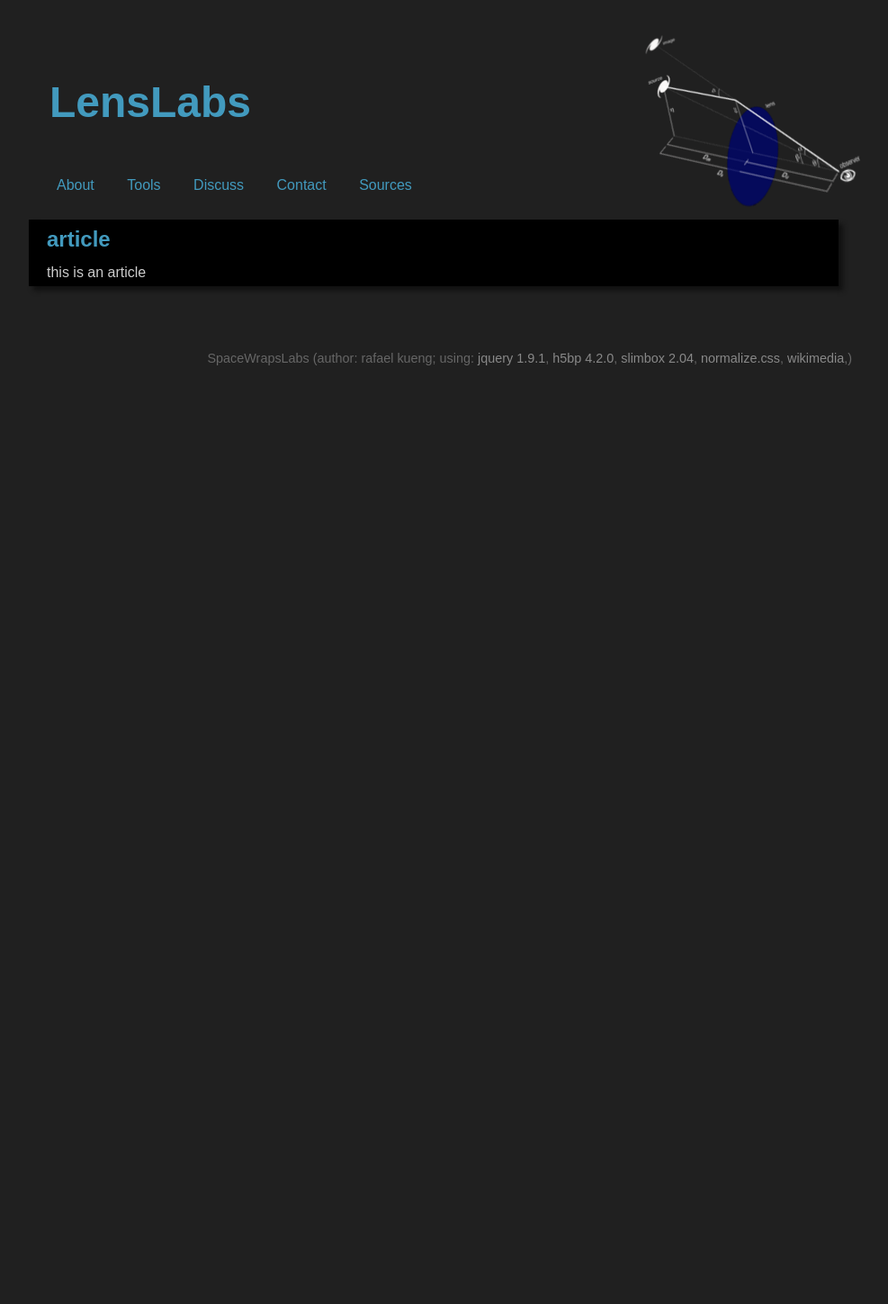
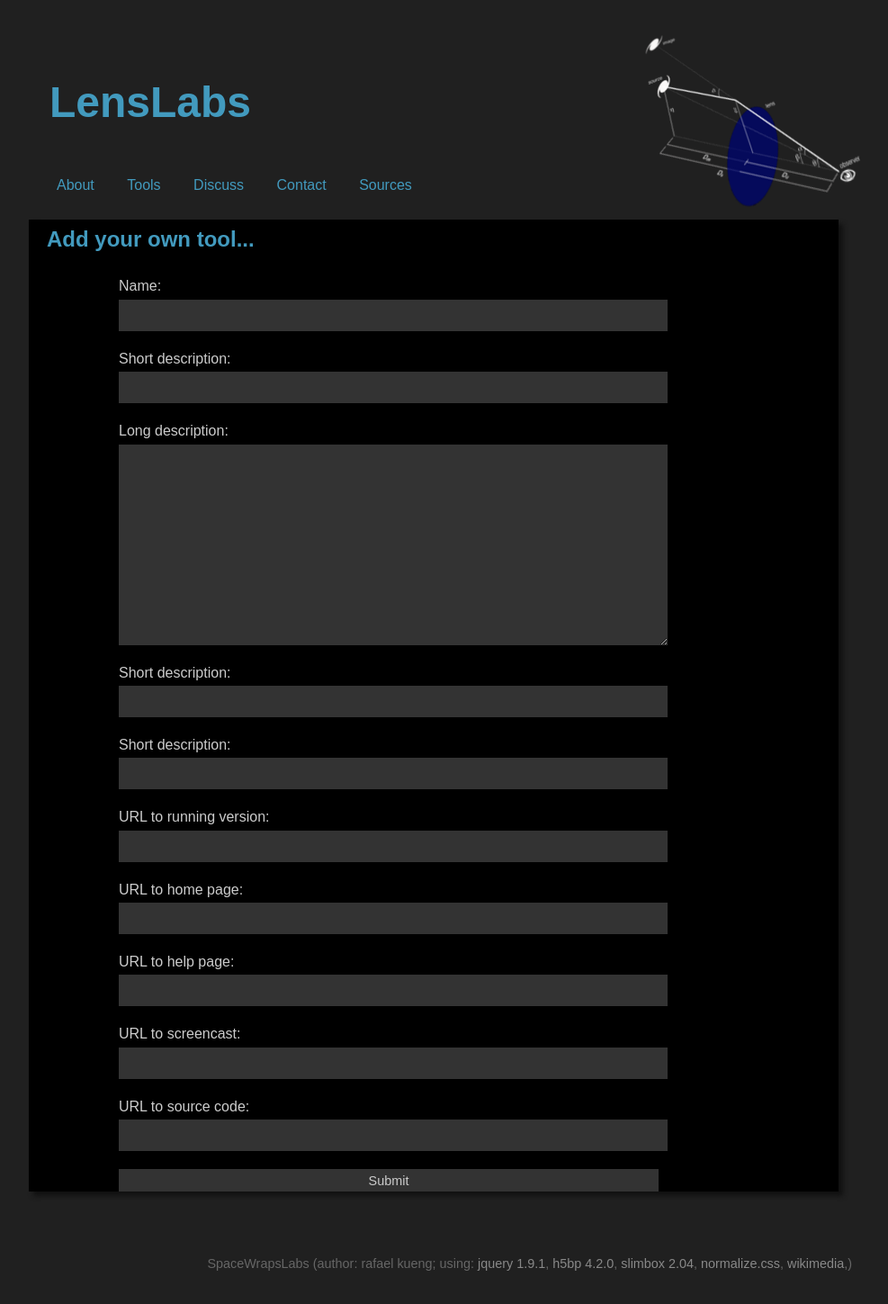
Before and after one commit to RafiKueng/swl-page, a PHP site: page /index.php?page=form in a window 1280 px wide. Shown: the whole page at 90% size, without its empty margins (158-1145 px from the left). Before the commit the page ends 406 px from the top, so only its background shows below. Run offline with PHP 8.4, Linux system fonts and the light colour scheme; some libraries are stand-ins or nearby versions.

Commit message:
added addtool infos and form

```diff
--- a/css/main.css
+++ b/css/main.css
@@ -342,6 +342,40 @@ h3 {
 
 
 
+form {
+  /*border: #ff0 solid 1px;*/
+  width: 700px;
+  margin: 20px auto 20px auto;
+  padding: 20px auto 20px auto;
+
+}
+
+label {
+  display: block;
+  margin-top: 20px;
+}
+
+input, textarea {
+  display: block;
+  width: 600px;
+  background: #333;
+  /*border: 1px solid #ccc;*/
+  border: none;
+  font-size: 0.9em;
+  color: #ccc;
+  height: 25px;
+  padding: 5px;
+  margin-top: 3px;
+}
+
+textarea {
+  height: 213px;
+}
+
+#submit {
+  margin: 20px 0 20px 0;
+}
+
 
 /* ==========================================================================
    Helper classes
--- /dev/null
+++ b/form.php
@@ -0,0 +1,40 @@
+<div class="article">
+  <h2>Add your own tool...</h2>
+  <form method="post" action="create_json.php">
+
+    <label>Name:</label>
+    <input name="Name">
+
+    <label>Short description:</label>
+    <input name="ShortDescr">
+
+    <label>Long description:</label>
+    <textarea name="LongDescr"></textarea>
+
+
+    <label>Short description:</label>
+    <input name="ShortDescr">
+
+    <label>Short description:</label>
+    <input name="ShortDescr">
+
+
+    <label>URL to running version:</label>
+    <input name="UseItURL">
+
+    <label>URL to home page:</label>
+    <input name="HomeURL">
+
+    <label>URL to help page:</label>
+    <input name="HelpURL">
+
+    <label>URL to screencast:</label>
+    <input name="ScreencastURL">
+
+    <label>URL to source code:</label>
+    <input name="SourceURL">
+
+    <input id="submit" name="submit" type="submit" value="Submit">
+
+  </form>
+</div>
--- a/index.php
+++ b/index.php
@@ -20,7 +20,7 @@
 
 
 <?php
-  $whitelist = array("about", "tools", "discuss", "contact", "sources");
+  $whitelist = array("about", "tools", "discuss", "contact", "sources", "form");
   if(isset($_GET['page']) and in_array($_GET['page'], $whitelist)) {
     $page = $_GET['page'].".php";
   }
```
Also changed, not shown: create_json.php (added, +7 -0 lines), sources.php (+23 -2 lines).
